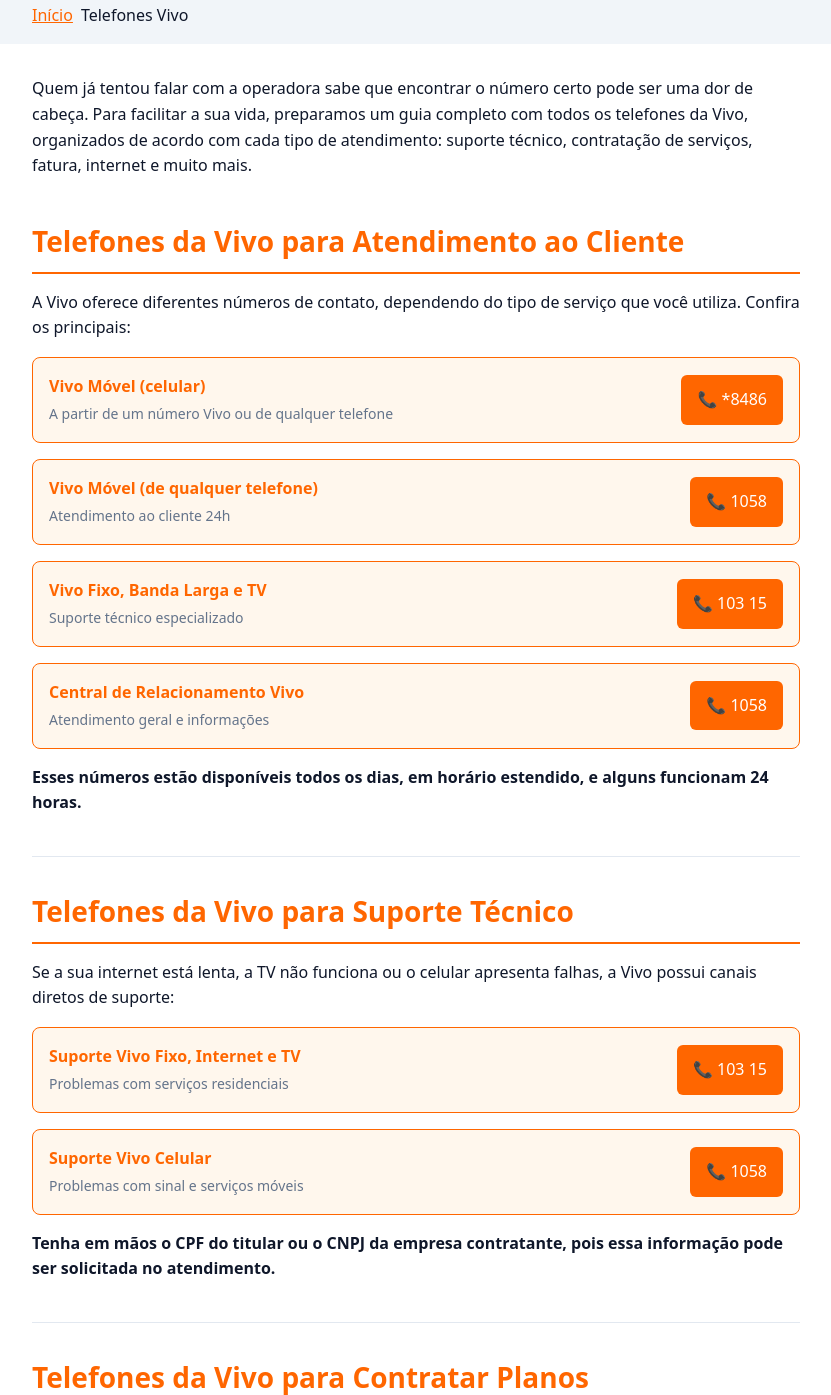
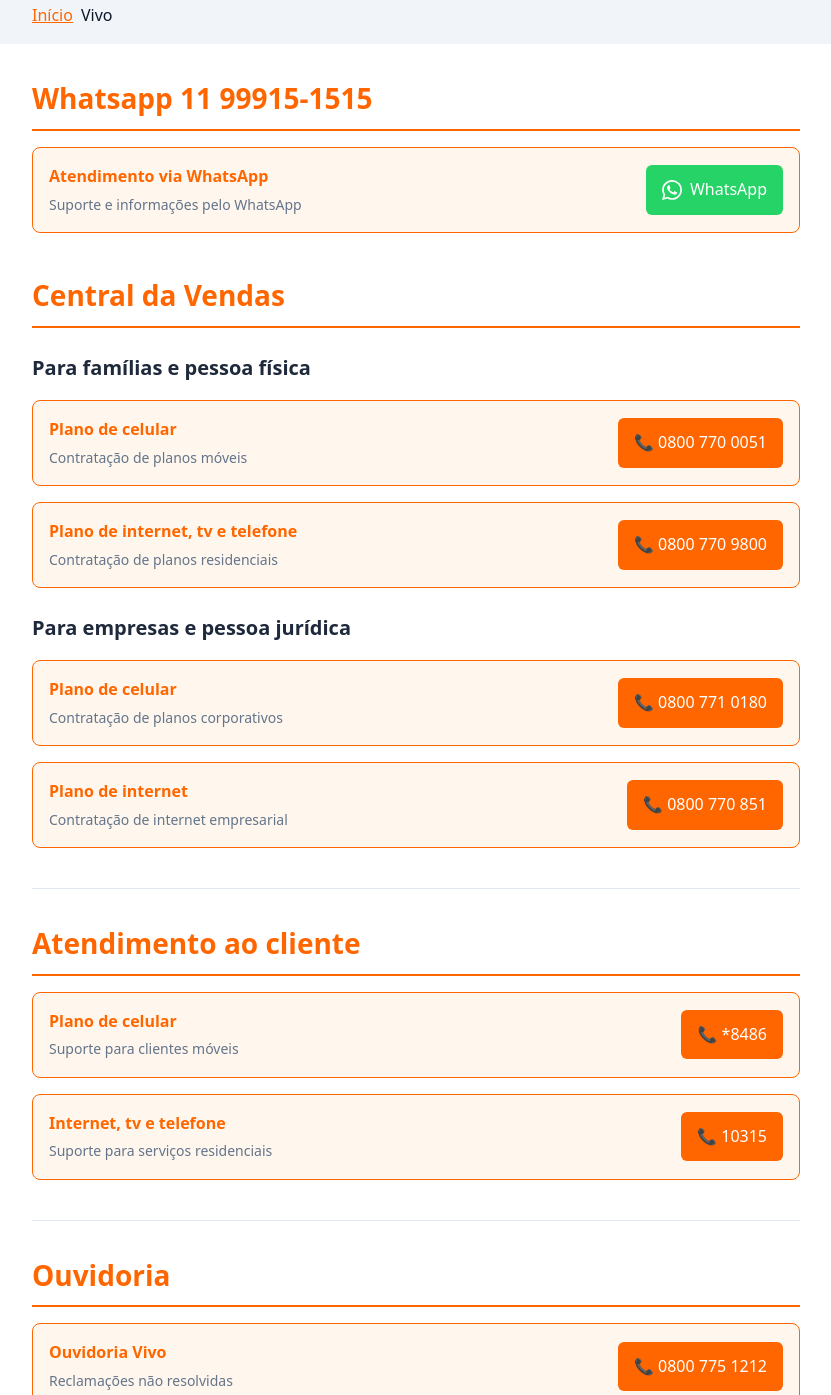
Before and after one commit to kevinteodoro/telefone, a plain HTML site: page telefone-vivo/index.html in a window 1280 px wide. Shown: the part 234-1629 px from the top of the page, without its empty margins (224-1055 px from the left). Drawn offline with Linux system fonts and the light colour scheme.

Commit message:
edit telefone-vivo

```diff
--- a/telefone-vivo/index.html
+++ b/telefone-vivo/index.html
@@ -59,6 +59,7 @@
       --phone-label: #64748b;
       --section-spacing: 3rem;
       --card-padding: 1.5rem;
+      --whatsapp-green: #25D366;
     }
 
     * {
@@ -213,6 +214,31 @@
       transform: translateY(-1px);
     }
 
+    /* WhatsApp Button */
+    .whatsapp-button {
+      background: var(--whatsapp-green);
+      color: white;
+      padding: 0.75rem 1rem;
+      border-radius: 6px;
+      font-weight: 500;
+      transition: all 0.2s;
+      text-decoration: none;
+      display: inline-flex;
+      align-items: center;
+      gap: 0.5rem;
+    }
+
+    .whatsapp-button:hover {
+      background: #128C7E;
+      transform: translateY(-1px);
+    }
+
+    .whatsapp-icon {
+      width: 20px;
+      height: 20px;
+      fill: currentColor;
+    }
+
     /* Divider */
     .divider {
       border: none;
@@ -291,8 +317,8 @@
   <header class="page-header">
     <div class="container">
       <div class="header-content">
-        <h1>Telefones da Vivo</h1>
-        <p>Saiba Qual Número Ligar em Cada Situação</p>
+        <h1>Vivo</h1>
+        <p>Telefones para Atendimento, Suporte e Vendas</p>
       </div>
     </div>
   </header>
@@ -302,125 +328,119 @@
     <div class="container">
       <ol>
         <li><a href="/">Início</a></li>
-        <li aria-current="page">Telefones Vivo</li>
+        <li aria-current="page">Vivo</li>
       </ol>
     </div>
   </nav>
 
   <main class="container">
-    <!-- Introduction -->
+    <!-- WhatsApp Section -->
     <section class="content-section">
-      <p>Quem já tentou falar com a operadora sabe que encontrar o número certo pode ser uma dor de cabeça. Para facilitar a sua vida, preparamos um guia completo com todos os telefones da Vivo, organizados de acordo com cada tipo de atendimento: suporte técnico, contratação de serviços, fatura, internet e muito mais.</p>
+      <h2>Whatsapp 11 99915-1515</h2>
+      <div class="phone-number">
+        <div class="phone-info">
+          <div class="phone-label">Atendimento via WhatsApp</div>
+          <div class="phone-desc">Suporte e informações pelo WhatsApp</div>
+        </div>
+        <a href="https://wa.me/5511999151515" target="_blank" rel="noopener" class="whatsapp-button">
+          <svg class="whatsapp-icon" viewBox="0 0 24 24">
+            <path d="M17.472 14.382c-.297-.149-1.758-.867-2.03-.967-.273-.099-.471-.148-.67.15-.197.297-.767.966-.94 1.164-.173.199-.347.223-.644.075-.297-.15-1.255-.463-2.39-1.475-.883-.788-1.48-1.761-1.653-2.059-.173-.297-.018-.458.13-.606.134-.133.298-.347.446-.52.149-.174.198-.298.298-.497.099-.198.05-.371-.025-.52-.075-.149-.669-1.612-.916-2.207-.242-.579-.487-.5-.669-.51-.173-.008-.371-.01-.57-.01-.198 0-.52.074-.792.372-.272.297-1.04 1.016-1.04 2.479 0 1.462 1.065 2.875 1.213 3.074.149.198 2.096 3.2 5.077 4.487.709.306 1.262.489 1.694.625.712.227 1.36.195 1.871.118.571-.085 1.758-.719 2.006-1.413.248-.694.248-1.289.173-1.413-.074-.124-.272-.198-.57-.347m-5.421 7.403h-.004a9.87 9.87 0 01-5.031-1.378l-.361-.214-3.741.982.998-3.648-.235-.374a9.86 9.86 0 01-1.51-5.26c.001-5.45 4.436-9.884 9.888-9.884 2.64 0 5.122 1.03 6.988 2.898a9.825 9.825 0 012.893 6.994c-.003 5.45-4.437 9.884-9.885 9.884m8.413-18.297A11.815 11.815 0 0012.05 0C5.495 0 .16 5.335.157 11.892c0 2.096.547 4.142 1.588 5.945L.057 24l6.305-1.654a11.882 11.882 0 005.683 1.448h.005c6.554 0 11.89-5.335 11.893-11.893A11.821 11.821 0 0020.885 3.488"/>
+          </svg>
+          WhatsApp
+        </a>
+      </div>
     </section>
 
-    <!-- Main Phone Numbers -->
+    <!-- Central da Vendas -->
     <section class="content-section">
-      <h2>Telefones da Vivo para Atendimento ao Cliente</h2>
-      <p>A Vivo oferece diferentes números de contato, dependendo do tipo de serviço que você utiliza. Confira os principais:</p>
+      <h2>Central da Vendas</h2>
+
+      <h3>Para famílias e pessoa física</h3>
+      <div class="phone-number">
+        <div class="phone-info">
+          <div class="phone-label">Plano de celular</div>
+          <div class="phone-desc">Contratação de planos móveis</div>
+        </div>
+        <a href="tel:08007700051" class="phone-button">📞 0800 770 0051</a>
+      </div>
 
       <div class="phone-number">
         <div class="phone-info">
-          <div class="phone-label">Vivo Móvel (celular)</div>
-          <div class="phone-desc">A partir de um número Vivo ou de qualquer telefone</div>
+          <div class="phone-label">Plano de internet, tv e telefone</div>
+          <div class="phone-desc">Contratação de planos residenciais</div>
+        </div>
+        <a href="tel:08007709800" class="phone-button">📞 0800 770 9800</a>
+      </div>
+
+      <h3>Para empresas e pessoa jurídica</h3>
+      <div class="phone-number">
+        <div class="phone-info">
+          <div class="phone-label">Plano de celular</div>
+          <div class="phone-desc">Contratação de planos corporativos</div>
+        </div>
+        <a href="tel:08007710180" class="phone-button">📞 0800 771 0180</a>
+      </div>
+
+      <div class="phone-number">
+        <div class="phone-info">
+          <div class="phone-label">Plano de internet</div>
+          <div class="phone-desc">Contratação de internet empresarial</div>
+        </div>
+        <a href="tel:0800770851" class="phone-button">📞 0800 770 851</a>
+      </div>
+    </section>
+
+    <hr class="divider">
+
+    <!-- Atendimento ao Cliente -->
+    <section class="content-section">
+      <h2>Atendimento ao cliente</h2>
+
+      <div class="phone-number">
+        <div class="phone-info">
+          <div class="phone-label">Plano de celular</div>
+          <div class="phone-desc">Suporte para clientes móveis</div>
         </div>
         <a href="tel:8486" class="phone-button">📞 *8486</a>
       </div>
 
       <div class="phone-number">
         <div class="phone-info">
-          <div class="phone-label">Vivo Móvel (de qualquer telefone)</div>
-          <div class="phone-desc">Atendimento ao cliente 24h</div>
+          <div class="phone-label">Internet, tv e telefone</div>
+          <div class="phone-desc">Suporte para serviços residenciais</div>
         </div>
-        <a href="tel:1058" class="phone-button">📞 1058</a>
+        <a href="tel:10315" class="phone-button">📞 10315</a>
       </div>
-
-      <div class="phone-number">
-        <div class="phone-info">
-          <div class="phone-label">Vivo Fixo, Banda Larga e TV</div>
-          <div class="phone-desc">Suporte técnico especializado</div>
-        </div>
-        <a href="tel:10315" class="phone-button">📞 103 15</a>
-      </div>
-
-      <div class="phone-number">
-        <div class="phone-info">
-          <div class="phone-label">Central de Relacionamento Vivo</div>
-          <div class="phone-desc">Atendimento geral e informações</div>
-        </div>
-        <a href="tel:1058" class="phone-button">📞 1058</a>
-      </div>
-
-      <p><strong>Esses números estão disponíveis todos os dias, em horário estendido, e alguns funcionam 24 horas.</strong></p>
     </section>
 
     <hr class="divider">
 
-    <!-- Technical Support -->
+    <!-- Ouvidoria -->
     <section class="content-section">
-      <h2>Telefones da Vivo para Suporte Técnico</h2>
-      <p>Se a sua internet está lenta, a TV não funciona ou o celular apresenta falhas, a Vivo possui canais diretos de suporte:</p>
+      <h2>Ouvidoria</h2>
 
       <div class="phone-number">
         <div class="phone-info">
-          <div class="phone-label">Suporte Vivo Fixo, Internet e TV</div>
-          <div class="phone-desc">Problemas com serviços residenciais</div>
+          <div class="phone-label">Ouvidoria Vivo</div>
+          <div class="phone-desc">Reclamações não resolvidas</div>
         </div>
-        <a href="tel:10315" class="phone-button">📞 103 15</a>
+        <a href="tel:08007751212" class="phone-button">📞 0800 775 1212</a>
       </div>
-
-      <div class="phone-number">
-        <div class="phone-info">
-          <div class="phone-label">Suporte Vivo Celular</div>
-          <div class="phone-desc">Problemas com sinal e serviços móveis</div>
-        </div>
-        <a href="tel:1058" class="phone-button">📞 1058</a>
-      </div>
-
-      <p><strong>Tenha em mãos o CPF do titular ou o CNPJ da empresa contratante, pois essa informação pode ser solicitada no atendimento.</strong></p>
     </section>
 
     <hr class="divider">
 
-    <!-- Sales -->
+    <!-- Exterior -->
     <section class="content-section">
-      <h2>Telefones da Vivo para Contratar Planos</h2>
-      <p>Para quem ainda não é cliente ou deseja conhecer novas ofertas, a Vivo também disponibiliza números exclusivos de vendas:</p>
-
-      <div class="phone-number">
-        <div class="phone-info">
-          <div class="phone-label">Contratação de planos Vivo</div>
-          <div class="phone-desc">Móvel, internet e TV - novos clientes</div>
-        </div>
-        <a href="tel:08007709800" class="phone-button">📞 0800 770 9800</a>
-      </div>
-
-      <div class="phone-number">
-        <div class="phone-info">
-          <div class="phone-label">Atendimento a empresas</div>
-          <div class="phone-desc">Soluções corporativas e empresariais</div>
-        </div>
-        <a href="tel:08007705800" class="phone-button">📞 0800 770 5800</a>
-      </div>
-
-      <p><strong>Nesses canais você pode consultar planos, comparar preços e realizar a contratação rapidamente.</strong></p>
-    </section>
-
-    <hr class="divider">
-
-    <!-- International -->
-    <section class="content-section">
-      <h2>Atendimento Vivo no Exterior</h2>
-      <p>Se estiver fora do Brasil e precisar falar com a operadora, basta ligar para:</p>
+      <h2>Exterior</h2>
 
       <div class="phone-number">
         <div class="phone-info">
           <div class="phone-label">Do exterior para o Brasil</div>
-          <div class="phone-desc">Ligação a cobrar - 24h</div>
+          <div class="phone-desc">Atendimento internacional</div>
         </div>
-        <a href="tel:+551130568628" class="phone-button">📞 +55 11 3056-8628</a>
+        <a href="tel:+551130568628" class="phone-button">📞 +55 11 30568628</a>
       </div>
-
-      <p><strong>Esse canal garante que você consiga resolver pendências mesmo em viagem.</strong></p>
     </section>
 
     <hr class="divider">
@@ -432,7 +452,6 @@
 
       <ul>
         <li><strong>Aplicativo Meu Vivo</strong> (disponível para Android e iOS) - Para consultas rápidas e mudanças de plano</li>
-        <li><strong>WhatsApp Vivo</strong>: (11) 99915-1515 - Atendimento via mensagem</li>
         <li><strong>Site oficial</strong>: <a href="https://www.vivo.com.br" target="_blank" rel="noopener">www.vivo.com.br</a> - Portal completo de serviços</li>
       </ul>
 
```
